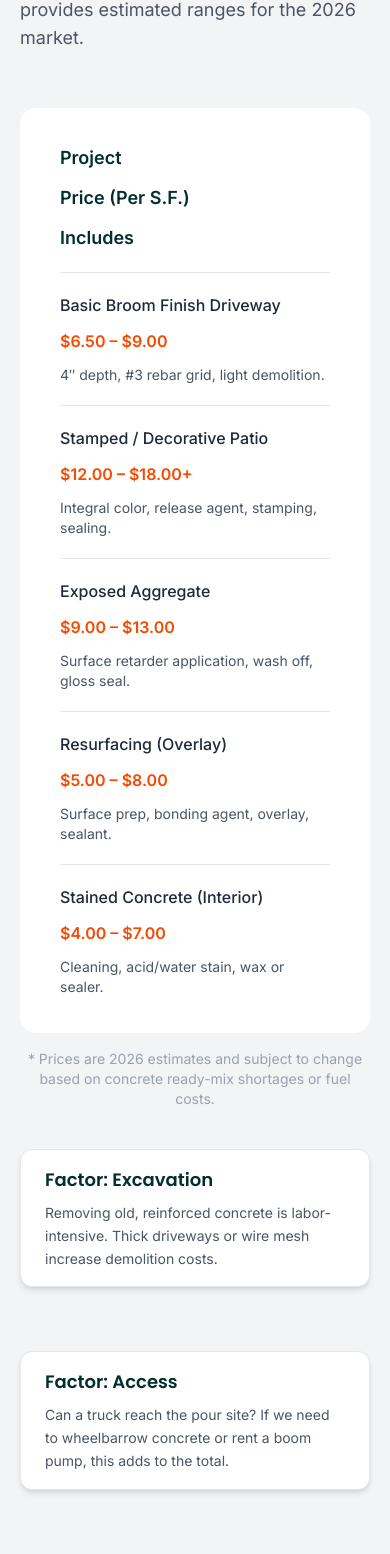
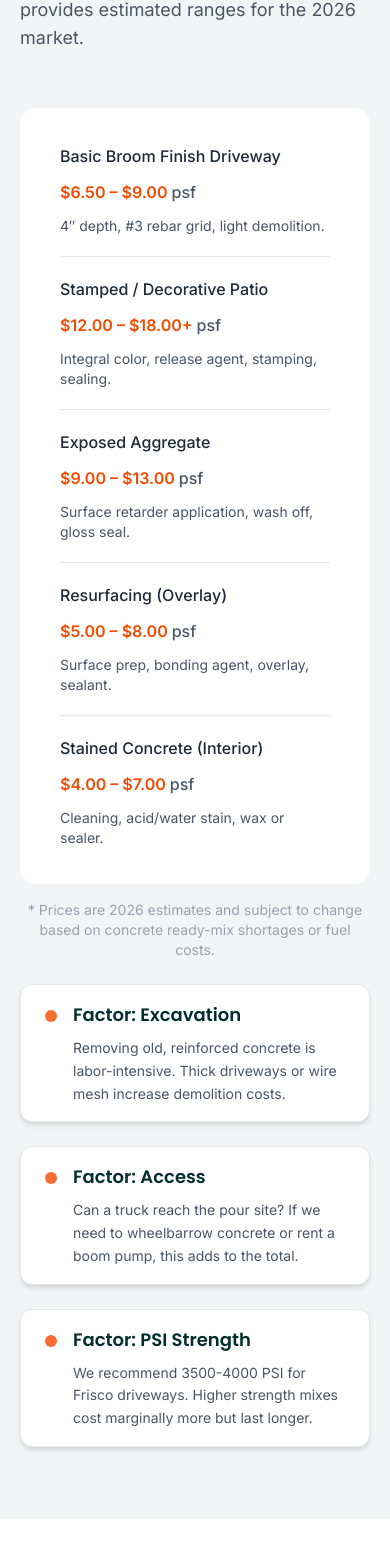
Before and after one commit to fahimurReza/site-template-gmbkingdom, a Next.js app: page / in a window 390 px wide. Shown: the part 8939-10493 px from the top of the page. Built offline with nearby package versions, Linux system fonts and the light colour scheme.

Commit message:
(ui): responsive-price-guide-01

```diff
--- a/app/(home)/components/price-guide/FactorCard.tsx
+++ b/app/(home)/components/price-guide/FactorCard.tsx
@@ -7,7 +7,7 @@ interface FactorCardProps {
 
 const FactorCard = ({ className }: FactorCardProps) => {
   return (
-    <div className="grid gap-6 md:grid-cols-2 lg:grid-cols-3">
+    <div className="mt-6 grid gap-6 md:grid-cols-2 lg:grid-cols-3">
       {factors.map((item, i) => (
         <div
           key={i}
@@ -16,7 +16,8 @@ const FactorCard = ({ className }: FactorCardProps) => {
             className,
           )}
         >
-          <div className="flex items-start gap-5">
+          <div className="flex items-start gap-4">
+            <div className="mt-2.25 flex h-3 w-3 shrink-0 rounded-full bg-brand-orange/80" />
             <div className="flex-1">
               <h3 className="text-lg font-semibold text-brand-teal mb-2">
                 {item.factor}
--- a/app/(home)/components/price-guide/PriceCard.tsx
+++ b/app/(home)/components/price-guide/PriceCard.tsx
@@ -14,11 +14,11 @@ const PriceCard = ({ className }: PriceCardProps) => {
       )}
     >
       <header
-        className={`py-5 grid grid-cols-1 gap-3 sm:grid-cols-[3fr_2fr_4fr]
+        className={`py-5 hidden sm:grid grid-cols-1 gap-3 sm:grid-cols-[3fr_2fr_4fr]
           sm:gap-18 sm:items-start text-lg font-semibold text-brand-teal`}
       >
         <p>Project</p>
-        <p>Price (Per S.F.)</p>
+        <p>Price (PSF)</p>
         <p>Includes</p>
       </header>
       {prices.map((project, i) => (
@@ -30,6 +30,9 @@ const PriceCard = ({ className }: PriceCardProps) => {
           <div className="font-medium text-brand-gray-dark">{project.type}</div>
           <div className="font-semibold text-brand-orange whitespace-nowrap">
             {project.price}
+            <span className="inline-block sm:hidden font-medium pl-1 text-brand-gray">
+              psf
+            </span>
           </div>
           <div className="text-brand-gray text-sm sm:text-base">
             {project.includes}
--- a/app/(home)/components/price-guide/PriceGuide.tsx
+++ b/app/(home)/components/price-guide/PriceGuide.tsx
@@ -18,7 +18,7 @@ const PriceGuide = () => {
         * Prices are 2026 estimates and subject to change based on concrete
         ready-mix shortages or fuel costs.
       </p>
-      <FactorCard className="mt-10" />
+      <FactorCard />
     </main>
   );
 };
```
